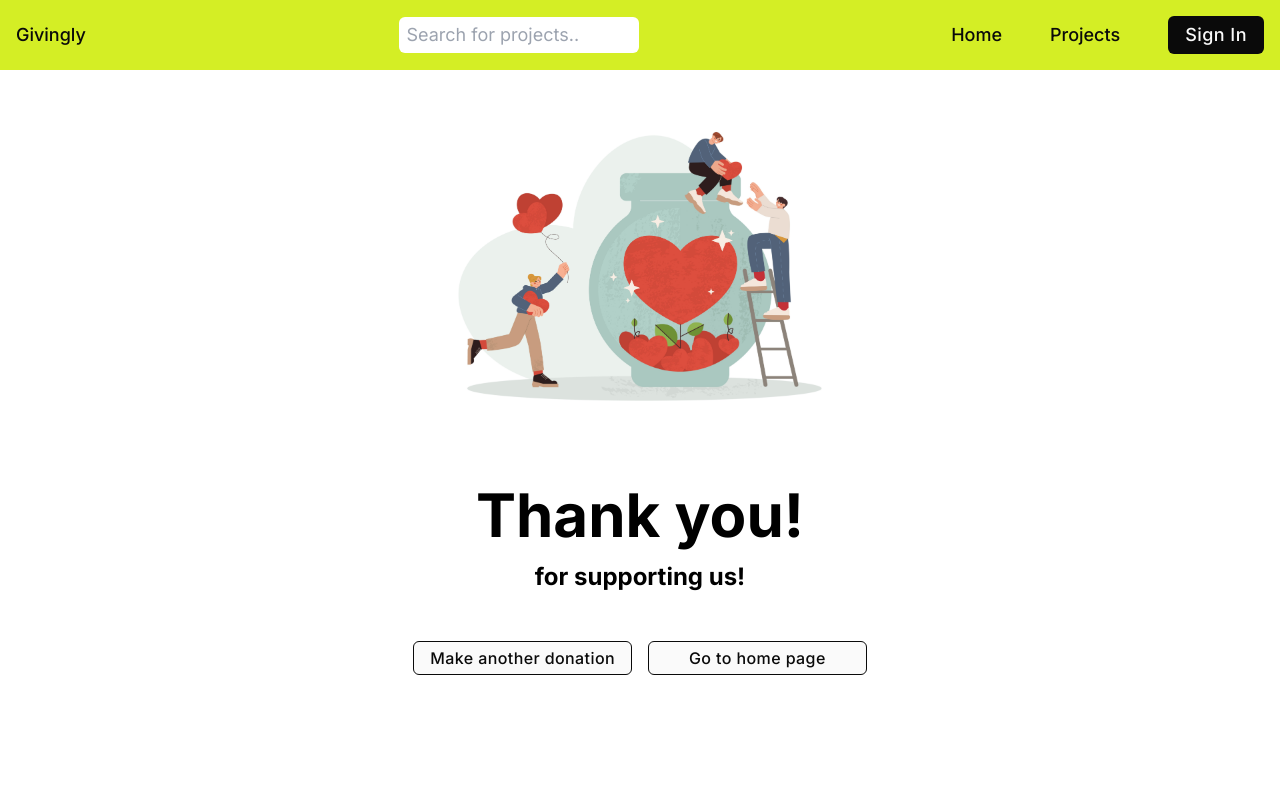
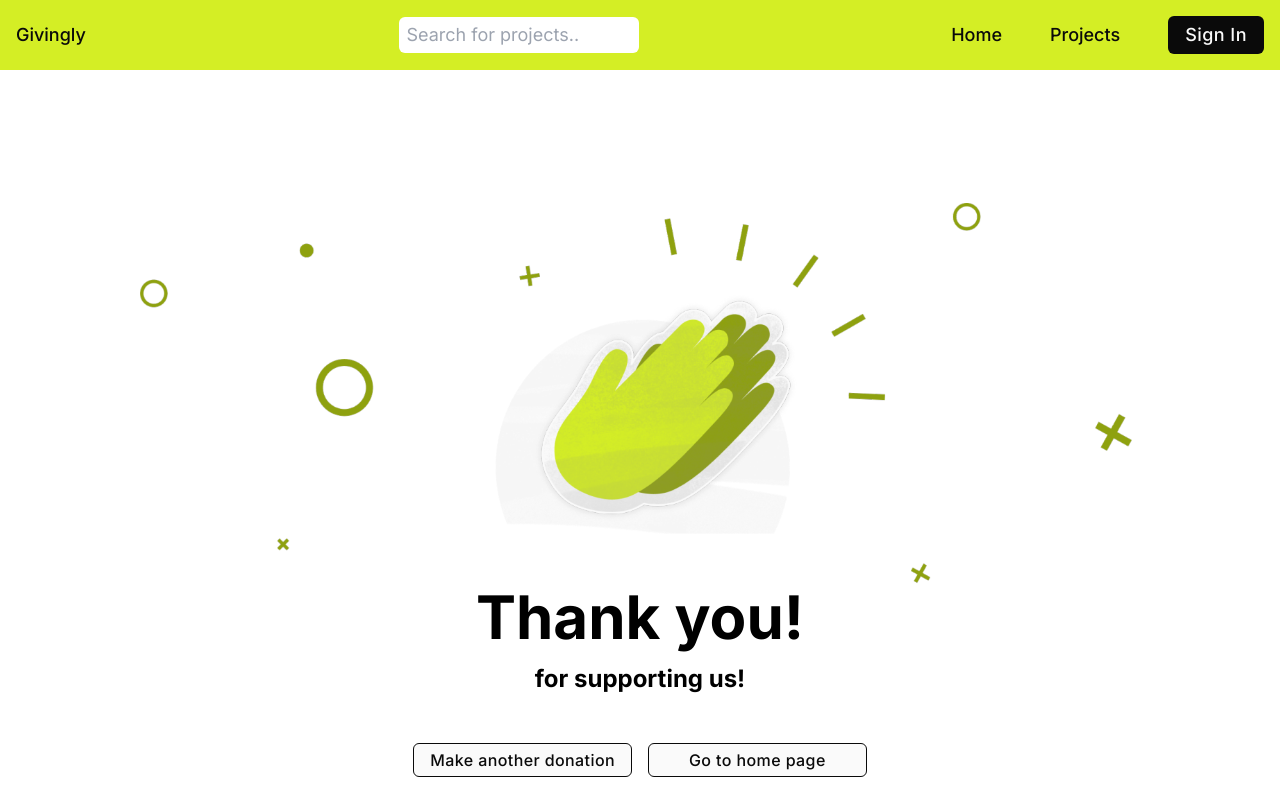
Before and after one commit to feyizoglu/crowdfunding-app, a Next.js app: page /successpage in a window 1280 px wide. Shown: the top 800 px of the page. Built offline with nearby package versions, Linux system fonts and the light colour scheme; no server answers.

Commit message:
photo is replaced. div is updated

```diff
--- a/app/Components/SuccessPage/SuccessPage.js
+++ b/app/Components/SuccessPage/SuccessPage.js
@@ -4,19 +4,19 @@ import Link from 'next/link';
 
 const SuccessPage = () => {
   return (
-    <div className='container mx-auto px-4 flex flex-col h-screen'>
+    <div className='container mx-auto px-4 flex flex-col h-screen items-center justify-center'>
       <Image
-                    src="/donation.jpg"
-                    width={500}
-                    height={500}
+                    src="/thankyou.png"
+                    width={1000}
+                    height={1000}
                     alt='donationImage'
-                    className='mx-auto pb-10 pt-10'
+                    className='mx-auto pt-10'
                   />
-        <div className='py-10'>
+        <div className='pb-10'>
             <h1 className=' text-4xl sm:text-5xl md:text-6xl font-bold mb-4 text-center'>Thank you!</h1>
             <h2 className='text-2xl font-bold mb-2 text-center'>for supporting us!</h2>
         </div>
-      <div className='donation-buttons flex flex-col sm:flex-row space-y-4 sm:space-y-0 sm:space-x-4 justify-center pb-20 text-center'>
+      <div className='donation-buttons flex flex-col sm:flex-row space-y-4 sm:space-y-0 sm:space-x-4 justify-center text-center'>
         <Link href="/projects" className='button-light'>
             Make another donation
         </Link>
```
Also changed, not shown: public/donation.jpg (deleted), public/thankyou.png (added).
